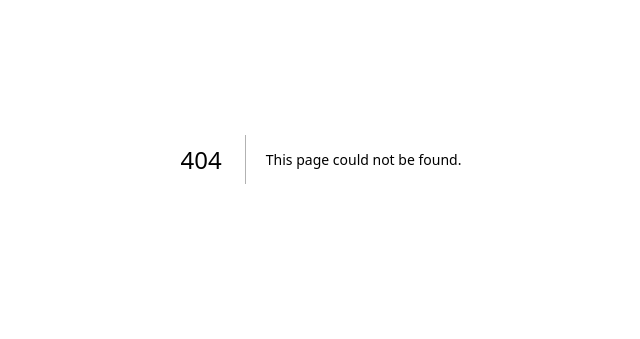
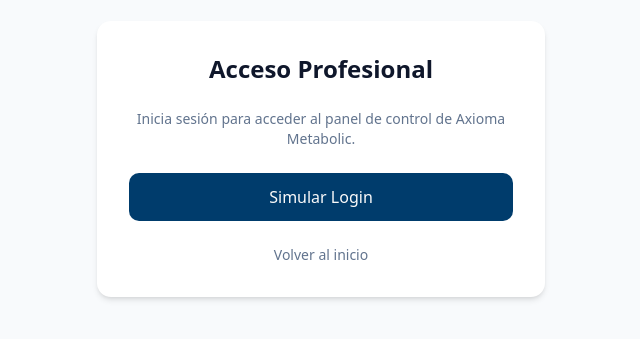
Before and after one commit to fernandofondillo/AXIOMA-METABOLIC-2, a Next.js app in the folder web/: page /login in a window 1280 px wide. Before the commit this address had no page. Shown: the part 241-580 px from the top of the page, without its empty margins (319-959 px from the left). Built offline with nearby package versions, Linux system fonts and the light colour scheme.

Commit message:
Fix: Add valid landing page and dummy login to prevent Vercel 404s

```diff
--- /dev/null
+++ b/web/src/app/login/page.tsx
@@ -0,0 +1,25 @@
+import Link from 'next/link';
+
+export default function LoginPage() {
+    return (
+        <div className="flex min-h-screen flex-col items-center justify-center bg-slate-50 p-24">
+            <div className="max-w-md w-full bg-white rounded-xl shadow-md p-8 flex flex-col items-center gap-6">
+                <h1 className="text-2xl font-bold text-slate-900">Acceso Profesional</h1>
+                <p className="text-slate-500 text-center text-sm">Inicia sesión para acceder al panel de control de Axioma Metabolic.</p>
+
+                <Link
+                    href="/pacientes"
+                    className="w-full bg-primary text-primary-foreground text-center px-4 py-3 rounded-lg font-medium hover:bg-primary/90 transition-colors"
+                >
+                    Simular Login
+                </Link>
+                <Link
+                    href="/"
+                    className="text-sm text-slate-500 hover:text-slate-900"
+                >
+                    Volver al inicio
+                </Link>
+            </div>
+        </div>
+    );
+}
--- a/web/src/app/page.tsx
+++ b/web/src/app/page.tsx
@@ -1,5 +1,19 @@
-import { redirect } from 'next/navigation';
+import Link from 'next/link';
 
 export default function Home() {
-  redirect('/pacientes');
+  return (
+    <main className="flex min-h-screen flex-col items-center justify-center bg-slate-50 p-24">
+      <div className="z-10 max-w-5xl w-full items-center justify-between font-mono text-sm flex flex-col gap-6">
+        <h1 className="text-4xl font-bold text-slate-900">Axioma Metabolic</h1>
+        <p className="text-lg text-slate-600 mb-8">Bienvenido al sistema de seguimiento metabólico.</p>
+
+        <Link
+          href="/pacientes"
+          className="bg-primary text-primary-foreground px-6 py-3 rounded-lg font-medium hover:opacity-90 transition-opacity"
+        >
+          Entrar al Dashboard
+        </Link>
+      </div>
+    </main>
+  );
 }
```
